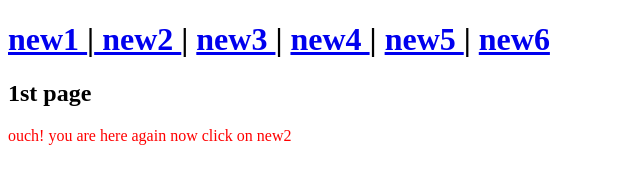
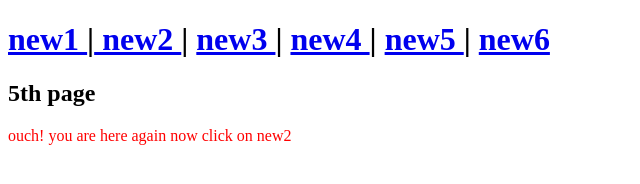
Before and after one commit to THEDARKDEVIL007/funny, a plain HTML site: page new5.html in a window 1280 px wide. Shown: the full height of the page, 0-640 px from the left. Drawn offline with Linux system fonts and the light colour scheme.

Commit message:
Update new5.html

```diff
--- a/new5.html
+++ b/new5.html
@@ -6,7 +6,7 @@
 <body>
 <h1> <a href="index.html"> new1 </a> |<a href="new2.html"> new2 </a>|  <a href="new3.html"> new3 </a> | <a href="new4.html"> new4 </a> | <a href="new5.html"> new5 </a> | <a href="new6.html"> new6 </a> </h1>
 
-<h2> 1st page </h2>
+<h2> 5th page </h2>
 <p style="font: size 20px; color:red"> ouch! you are here again now click on new2 </p>
 
 </body>
```
